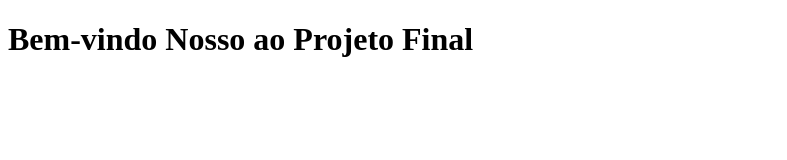
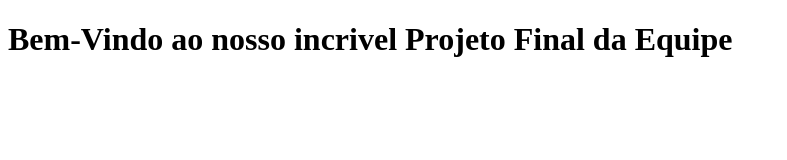
Before and after one commit to GuMalage/avalia_cv2022, a plain HTML site: page index.html in a window 1280 px wide. Shown: the whole page, without its empty margins (0-787 px from the left). Drawn offline with Linux system fonts and the light colour scheme.

Commit message:
Bem vindo ao nosso incrivel projeto final de equipe

```diff
--- a/index.html
+++ b/index.html
@@ -4,6 +4,6 @@
     <title>Projeto Final</title>
 </head>
 <body>
-    <h1>Bem-vindo Nosso ao Projeto Final</h1>
+    <h1>Bem-Vindo ao nosso incrivel Projeto Final da Equipe</h1>
 </body>
 </html>
```
